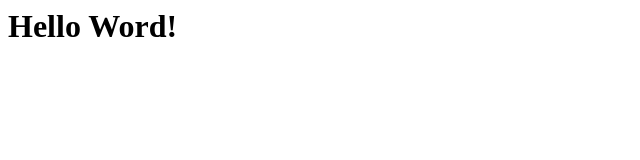
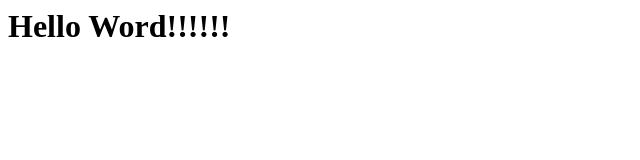
Before and after one commit to hhhhh2004/myproject, a plain HTML site: page my-project.html in a window 1280 px wide. Shown: the full height of the page, 0-640 px from the left. Drawn offline with Linux system fonts and the light colour scheme.

Commit message:
Update my-project.html

```diff
--- a/my-project.html
+++ b/my-project.html
@@ -1,6 +1,6 @@
 <!DOCPYTE html>
 <html>
     <body>
-        <h1>Hello Word!</h1>
+        <h1>Hello Word!!!!!!</h1>
     </body>
 </html>
```
